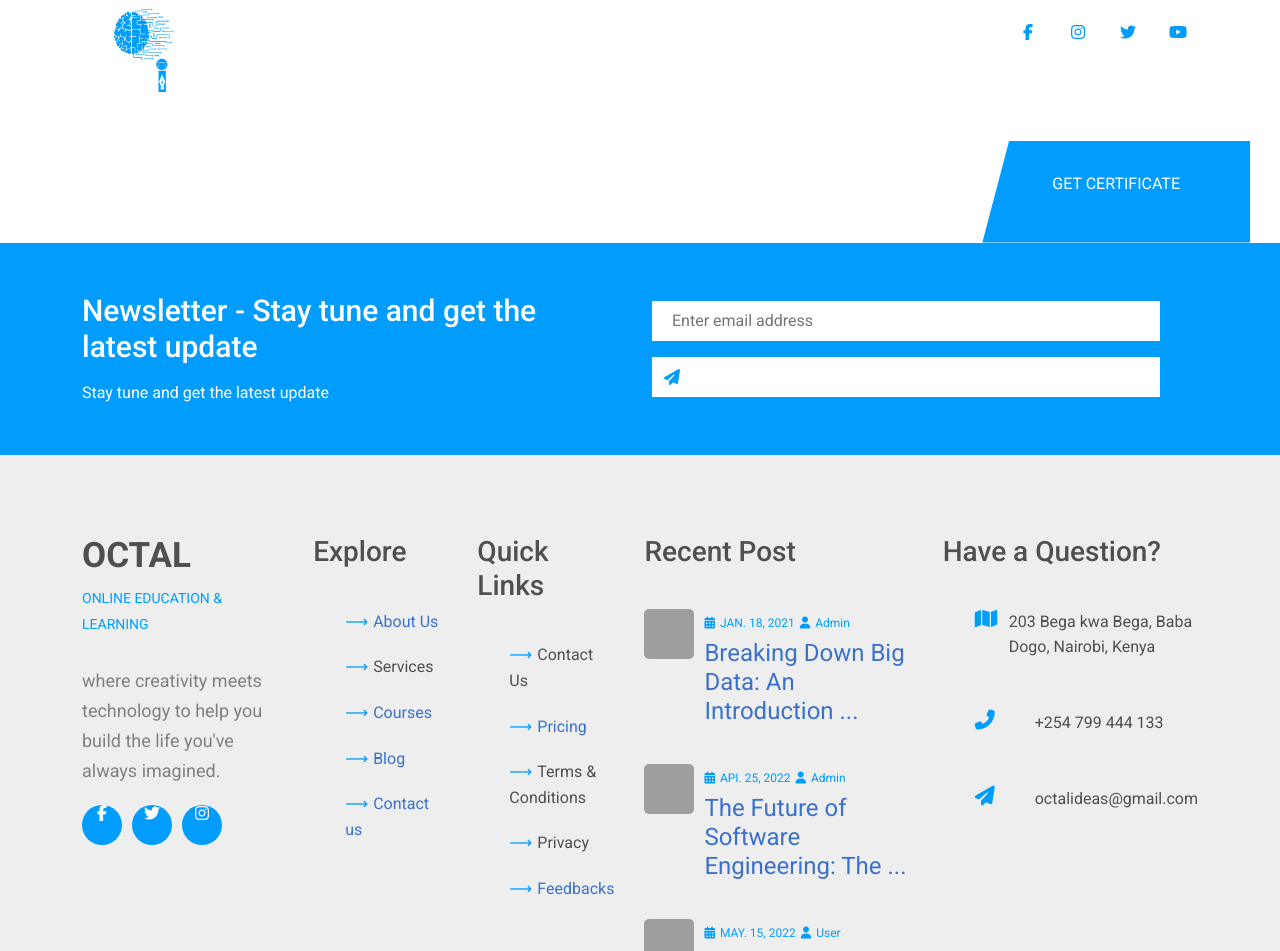
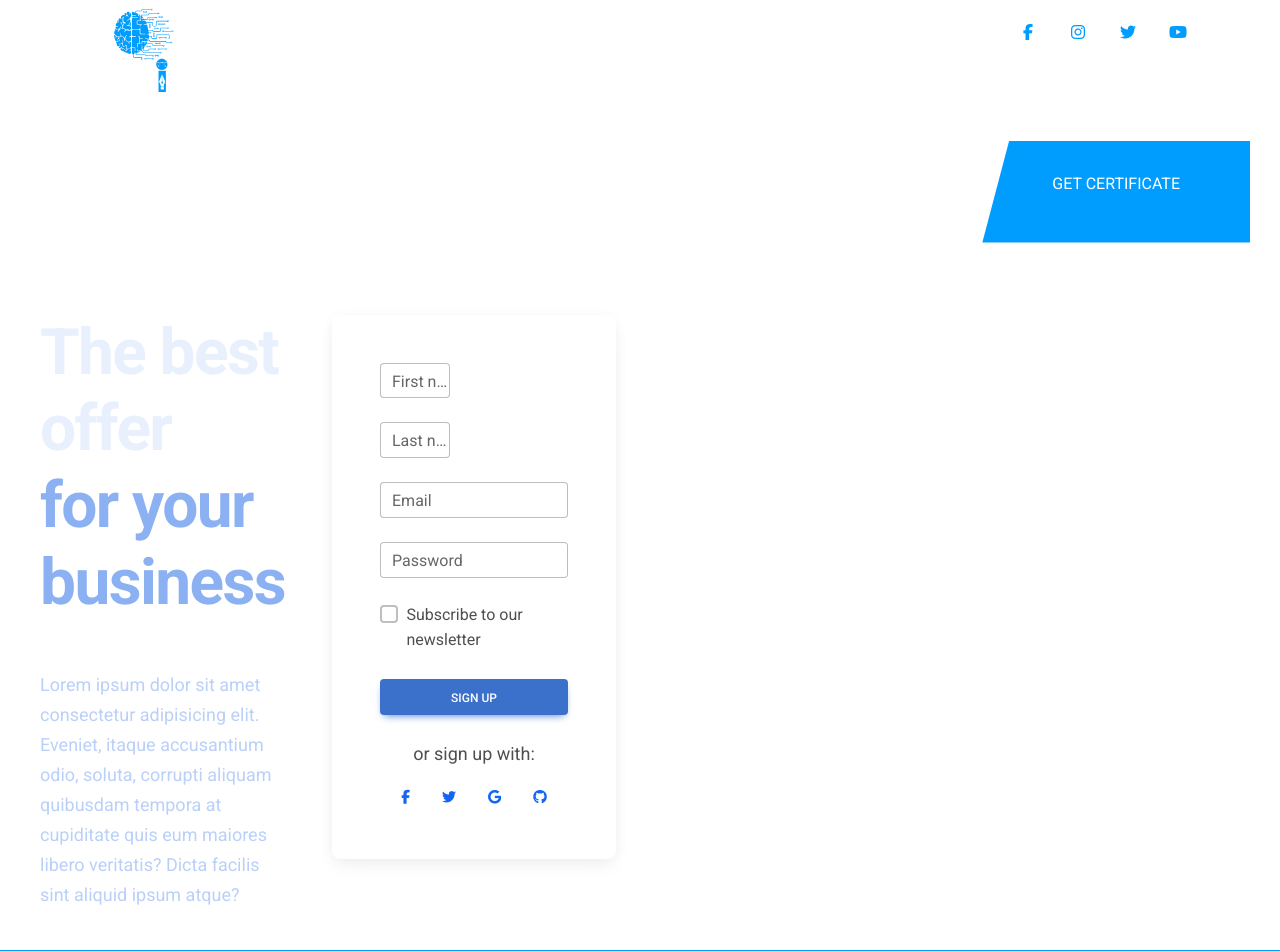
Before and after one commit to Octal-Ideas/octal-educators, a React (Vite) app: page /register in a window 1280 px wide. Shown: the top 951 px of the page. Built offline with nearby package versions, Linux system fonts and the light colour scheme; grey boxes are pictures that could not be loaded.

Commit message:
Added Signup component

```diff
--- a/package.json
+++ b/package.json
@@ -11,7 +11,6 @@
   "dependencies": {
     "@emailjs/browser": "^3.10.0",
     "@fortawesome/fontawesome-free": "^6.3.0",
-    "@material-ui/core": "^4.12.4",
     "animate.css": "^4.1.1",
     "emailjs-com": "^3.2.0",
     "marked": "^4.2.12",
--- a/src/App.jsx
+++ b/src/App.jsx
@@ -12,6 +12,7 @@ import Blogs from "./components/blog/Blogs";
 import Blog from "./components/blog/Blog";
 import Contact from "./components/contact/Contact";
 import ScrollToTop from "./components/common/ScrollToTop";
+import SignUp from "./components/signup-login/Signup";
 
 function App() {
   return (
@@ -32,6 +33,7 @@ function App() {
         <Route exact path="/pricing" element={<Pricing />} />
         <Route exact path="/journal" element={<Blogs />} />
         <Route exact path="/contact" element={<Contact />} />
+        <Route exact path="/register" element={<SignUp />} />
       </Routes>
       <Footer />
     </>
--- a/src/components/home/hero/Hero.jsx
+++ b/src/components/home/hero/Hero.jsx
@@ -20,7 +20,7 @@ const Hero = () => {
               imagined.
             </p>
             <div className="button">
-              <Link to="/contact">
+              <Link to="/register">
                 <button className="primary-btn">
                   GET STARTED NOW <i className="fa fa-long-arrow-alt-right"></i>
                 </button>
--- /dev/null
+++ b/src/components/signup-login/Signup.jsx
@@ -0,0 +1,99 @@
+import React from 'react';
+import {
+  MDBBtn,
+  MDBContainer,
+  MDBRow,
+  MDBCol,
+  MDBCard,
+  MDBCardBody,
+  MDBInput,
+  MDBCheckbox,
+  MDBIcon
+}
+from 'mdb-react-ui-kit';
+
+
+function SignUp() {
+  return (
+
+    <MDBContainer fluid className='p-4 background-radial-gradient overflow-hidden'>
+
+      <MDBRow>
+
+        <MDBCol md='6' className='text-center text-md-start d-flex flex-column justify-content-center'>
+
+          <h1 className="my-5 display-3 fw-bold ls-tight px-3" style={{color: 'hsl(218, 81%, 95%)'}}>
+            The best offer <br />
+            <span style={{color: 'hsl(218, 81%, 75%)'}}>for your business</span>
+          </h1>
+
+          <p className='px-3' style={{color: 'hsl(218, 81%, 85%)'}}>
+            Lorem ipsum dolor sit amet consectetur adipisicing elit.
+            Eveniet, itaque accusantium odio, soluta, corrupti aliquam
+            quibusdam tempora at cupiditate quis eum maiores libero
+            veritatis? Dicta facilis sint aliquid ipsum atque?
+          </p>
+
+        </MDBCol>
+
+        <MDBCol md='6' className='position-relative'>
+
+          <div id="radius-shape-1" className="position-absolute rounded-circle shadow-5-strong"></div>
+          <div id="radius-shape-2" className="position-absolute shadow-5-strong"></div>
+
+          <MDBCard className='my-5 bg-glass'>
+            <MDBCardBody className='p-5'>
+
+              <MDBRow>
+                <MDBCol col='6'>
+                  <MDBInput wrapperClass='mb-4' label='First name' id='form1' type='text'/>
+                </MDBCol>
+
+                <MDBCol col='6'>
+                  <MDBInput wrapperClass='mb-4' label='Last name' id='form2' type='text'/>
+                </MDBCol>
+              </MDBRow>
+
+              <MDBInput wrapperClass='mb-4' label='Email' id='form3' type='email'/>
+              <MDBInput wrapperClass='mb-4' label='Password' id='form4' type='password'/>
+
+              <div className='d-flex justify-content-center mb-4'>
+                <MDBCheckbox name='flexCheck' value='' id='flexCheckDefault' label='Subscribe to our newsletter' />
+              </div>
+
+              <MDBBtn className='w-100 mb-4' size='md'>sign up</MDBBtn>
+
+              <div className="text-center">
+
+                <p>or sign up with:</p>
+
+                <MDBBtn tag='a' color='none' className='mx-3' style={{ color: '#1266f1' }}>
+                  <MDBIcon fab icon='facebook-f' size="sm"/>
+                </MDBBtn>
+
+                <MDBBtn tag='a' color='none' className='mx-3' style={{ color: '#1266f1' }}>
+                  <MDBIcon fab icon='twitter' size="sm"/>
+                </MDBBtn>
+
+                <MDBBtn tag='a' color='none' className='mx-3' style={{ color: '#1266f1' }}>
+                  <MDBIcon fab icon='google' size="sm"/>
+                </MDBBtn>
+
+                <MDBBtn tag='a' color='none' className='mx-3' style={{ color: '#1266f1' }}>
+                  <MDBIcon fab icon='github' size="sm"/>
+                </MDBBtn>
+
+              </div>
+
+            </MDBCardBody>
+          </MDBCard>
+
+        </MDBCol>
+
+      </MDBRow>
+
+    </MDBContainer>
+  );
+}
+
+export default SignUp;
--- a/src/main.jsx
+++ b/src/main.jsx
@@ -10,6 +10,7 @@ import "animate.css/animate.min.css";
 import 'mdb-react-ui-kit/dist/css/mdb.min.css';
 import "@fortawesome/fontawesome-free/css/all.min.css";
 
+
 ReactDOM.createRoot(document.getElementById("root")).render(
   <React.StrictMode>
     <BrowserRouter>
```
Also changed, not shown: 1 other file (tests, documents, lock files or other folders).
